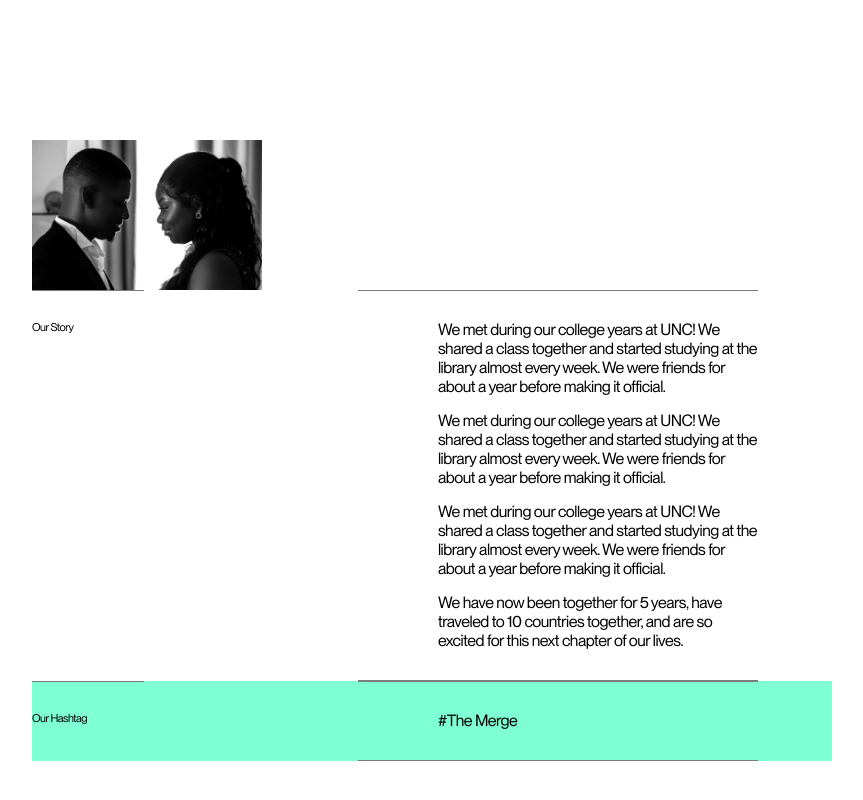
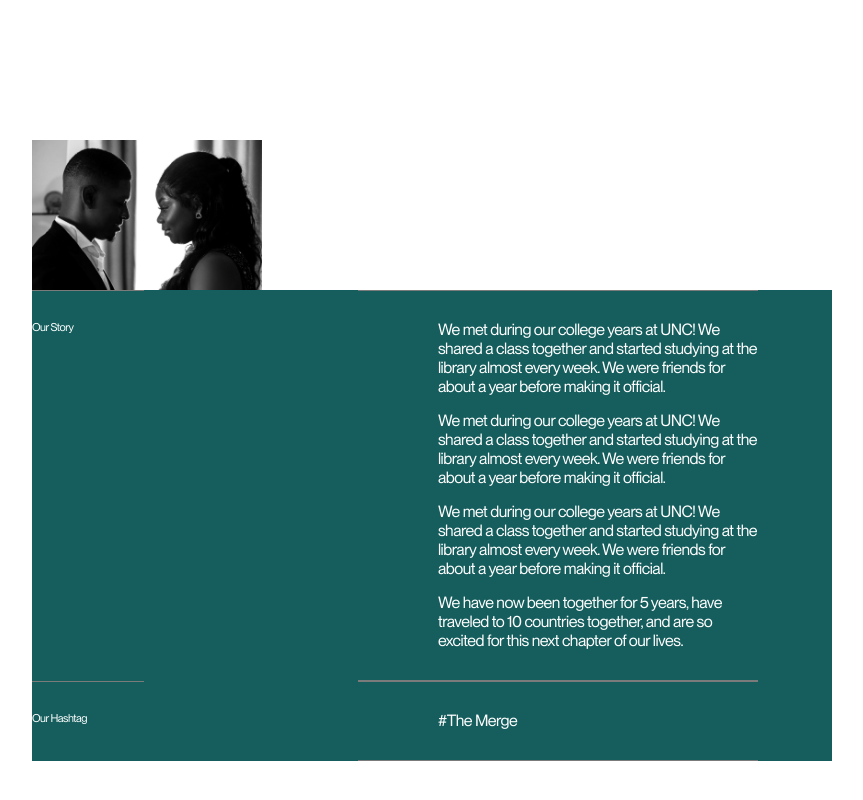
Before and after one commit to niiwade/anthonymarcia, a Next.js app: page /our-story in a window 1280 px wide. Shown: the part 240-1040 px from the top of the page, without its empty margins (208-1071 px from the left). Built offline with nearby package versions, Linux system fonts and the light colour scheme.

Commit message:
new changes

```diff
--- a/app/components/OurStory/AboutUs.module.scss
+++ b/app/components/OurStory/AboutUs.module.scss
@@ -117,6 +117,9 @@ $screen-xsm: 370px;
   display: flex;
   justify-content: space-between;
   align-items: flex-start;
+  background-color: #155e5d;
+  color: white;
+
 
   @include respond($screen-md) {
     flex-direction: column;
@@ -180,7 +183,9 @@ $screen-xsm: 370px;
   display: flex;
   justify-content: space-between;
   align-items: flex-start;
-    background-color: aquamarine;
+  background-color:  #155e5d;
+  color: white;
+
 
   @include respond($screen-md) {
     flex-direction: column;
```
Lines whose indentation alone changed are shown as unchanged.
